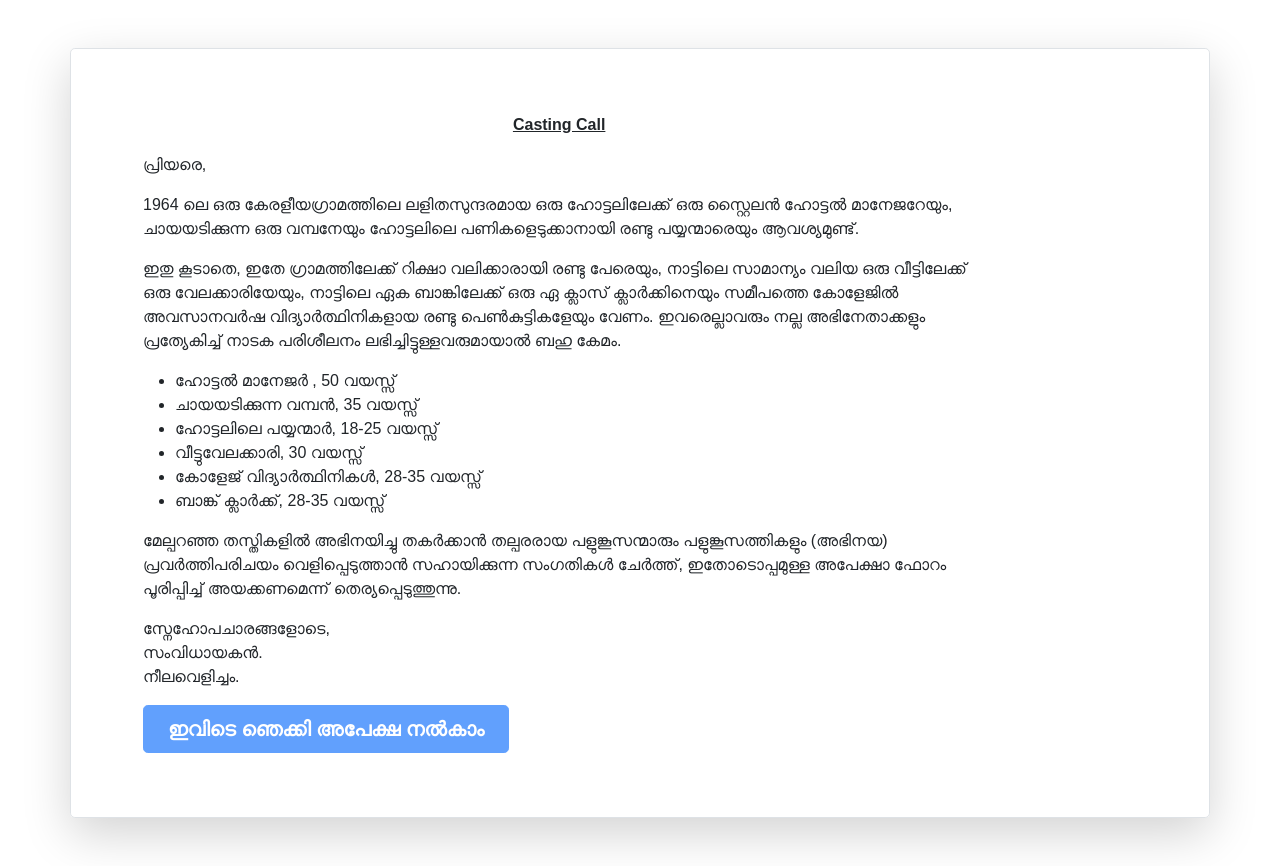
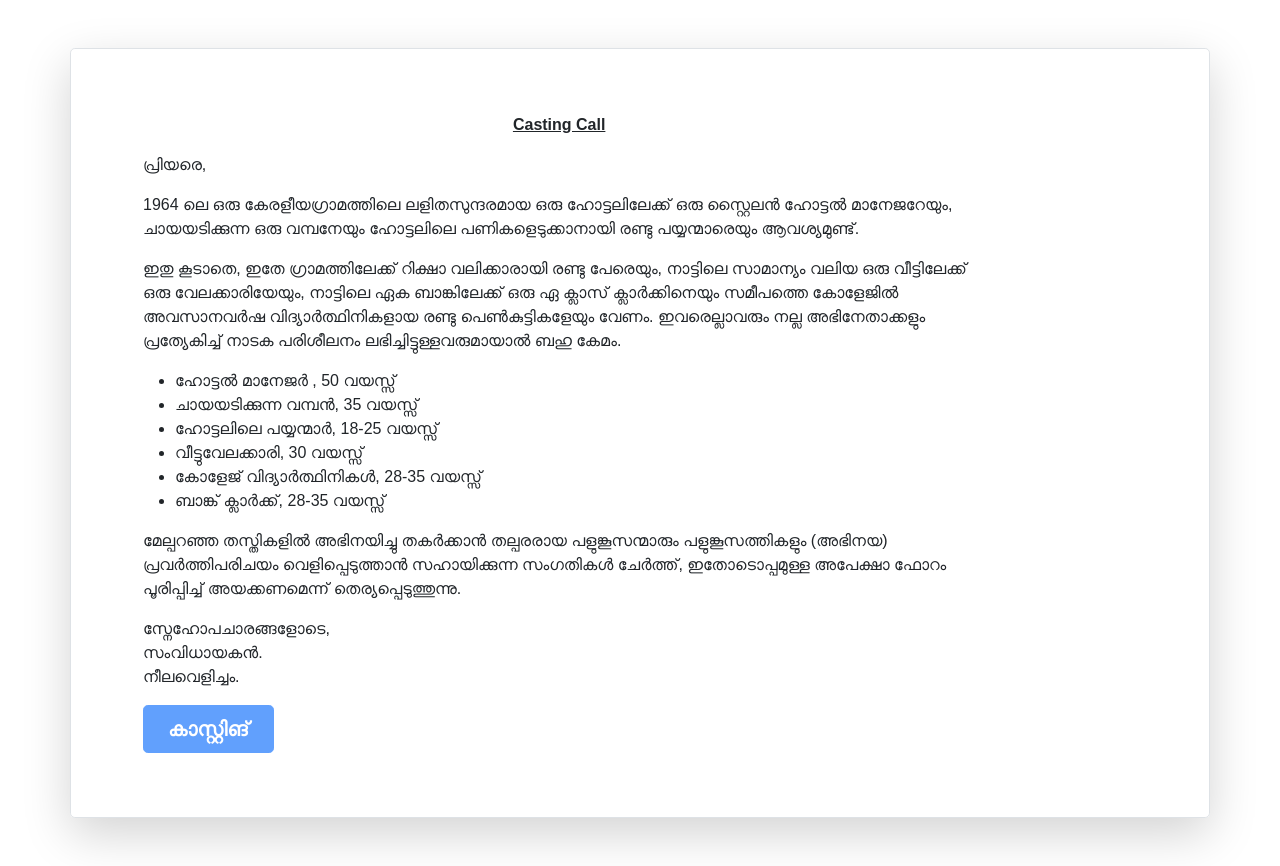
Before and after one commit to stultus/neelavelicham, a plain HTML site: page casting/index.html in a window 1280 px wide. Drawn offline with nearby package versions, Linux system fonts and the light colour scheme; a web font is replaced by a local one.

Commit message:
Update index.html

```diff
--- a/casting/index.html
+++ b/casting/index.html
@@ -39,7 +39,7 @@
 നീലവെളിച്ചം.<br/>
 </p>
         <div class="d-grid gap-2 d-md-flex justify-content-md-start mb-4 mb-lg-3">
-         <a href="#"> <button type="button" class="btn btn-primary btn-lg px-4 me-md-2 fw-bold" disabled>ഇവിടെ ഞെക്കി അപേക്ഷ നൽകാം</button></a>
+         <a href="#"> <button type="button" class="btn btn-primary btn-lg px-4 me-md-2 fw-bold" disabled>കാസ്റ്റിങ് </button></a>
           <!--<button type="button" class="btn btn-outline-secondary btn-lg px-4">Default</button>-->
         </div>
       </div>
```
